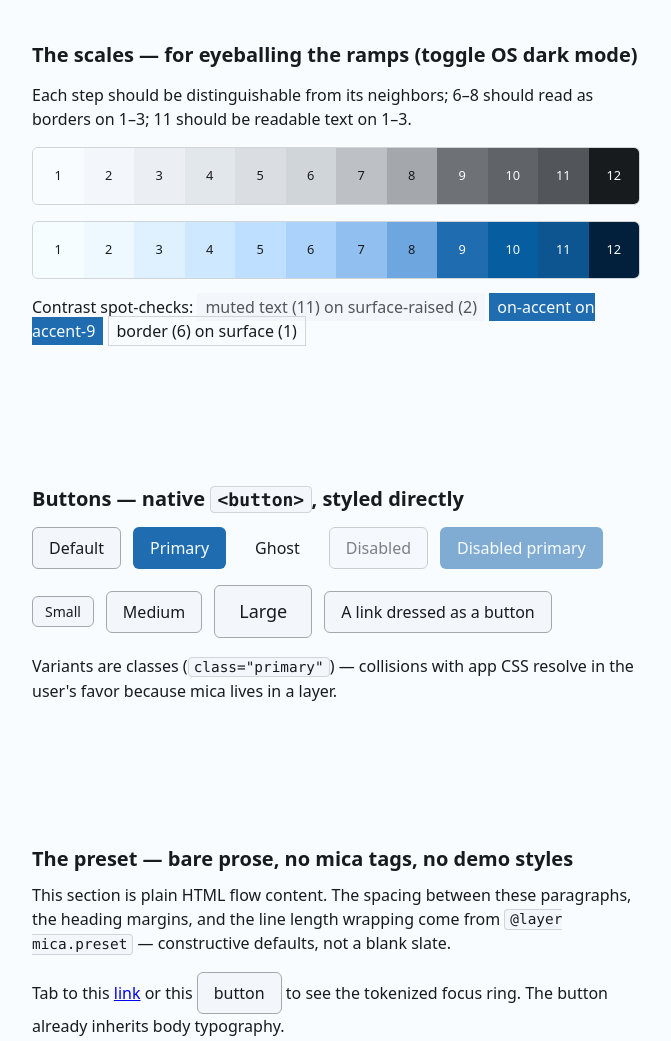
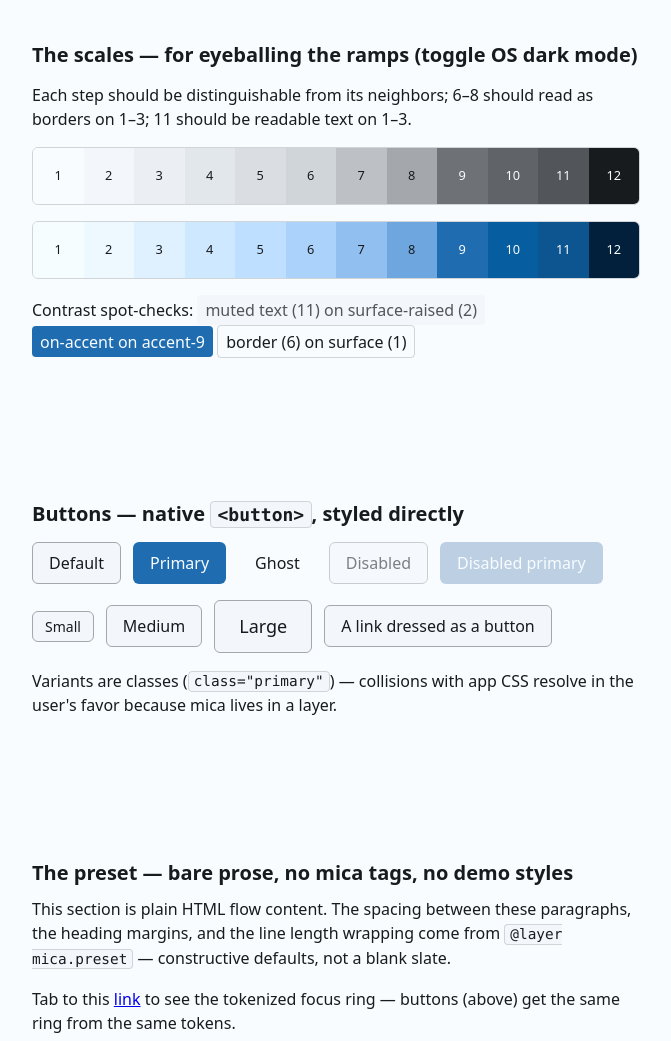
Before and after one commit to akonwi/mica, a plain HTML site: page index.html in a window 1280 px wide. Shown: the part 2584-3625 px from the top of the page, without its empty margins (304-975 px from the left). Drawn offline with Linux system fonts and the light colour scheme.

Commit message:
dark ramp low-end spread, accent 8->9 smoothing, desaturated disabled-primary, demo chip/prose nits
Verified via feedback loop: probes confirm dark n1->n2 delta 0.04,
accent-8 dark 0.58, disabled-primary chroma 0.057 both modes; visual
re-review passes all four points.

```diff
--- a/index.html
+++ b/index.html
@@ -43,6 +43,12 @@
       color: var(--neutral-12);
     }
     .scale .inv { color: var(--neutral-1); }
+    .chip {
+      display: inline-block;
+      white-space: nowrap;
+      padding: 0.2em 0.5em;
+      border-radius: var(--radius-sm);
+    }
     footer { padding-block: var(--space-2xl); color: var(--color-text-muted); }
   </style>
 </head>
@@ -186,9 +192,9 @@
           <div style="background: var(--accent-11)" class="inv">11</div>
           <div style="background: var(--accent-12)" class="inv">12</div>
         </div>
-        <p>Contrast spot-checks: <span style="background: var(--neutral-2); color: var(--neutral-11); padding: 0.2em 0.5em">muted text (11) on surface-raised (2)</span>
-        <span style="background: var(--accent-9); color: var(--color-on-accent); padding: 0.2em 0.5em">on-accent on accent-9</span>
-        <span style="border: 1px solid var(--neutral-6); padding: 0.2em 0.5em">border (6) on surface (1)</span></p>
+        <p>Contrast spot-checks: <span class="chip" style="background: var(--neutral-2); color: var(--neutral-11)">muted text (11) on surface-raised (2)</span>
+        <span class="chip" style="background: var(--accent-9); color: var(--color-on-accent)">on-accent on accent-9</span>
+        <span class="chip" style="border: 1px solid var(--neutral-6)">border (6) on surface (1)</span></p>
       </m-vstack>
     </section>
 
@@ -218,8 +224,8 @@
       <p>This section is plain HTML flow content. The spacing between these
       paragraphs, the heading margins, and the line length wrapping come from
       <code>@layer mica.preset</code> — constructive defaults, not a blank slate.</p>
-      <p>Tab to this <a href="#main">link</a> or this <button>button</button> to
-      see the tokenized focus ring. The button already inherits body typography.</p>
+      <p>Tab to this <a href="#main">link</a> to see the tokenized focus ring —
+      buttons (above) get the same ring from the same tokens.</p>
       <h3>A following heading gets breathing room above</h3>
       <p>Because it isn't a first child. Inside a stack, all of this rhythm
       yields to <code>gap</code> — the stack owns spacing.</p>
--- a/mica.css
+++ b/mica.css
@@ -55,10 +55,10 @@
        9 = solid … 12 = high-contrast text. light-dark() is baked into
        every step, so code written against steps gets dark mode free. */
     --neutral-1:  light-dark(oklch(99%   var(--neutral-chroma) var(--hue)), oklch(19% var(--neutral-chroma) var(--hue)));
-    --neutral-2:  light-dark(oklch(97.5% var(--neutral-chroma) var(--hue)), oklch(21% var(--neutral-chroma) var(--hue)));
-    --neutral-3:  light-dark(oklch(95%   var(--neutral-chroma) var(--hue)), oklch(25% var(--neutral-chroma) var(--hue)));
-    --neutral-4:  light-dark(oklch(92.5% var(--neutral-chroma) var(--hue)), oklch(28% var(--neutral-chroma) var(--hue)));
-    --neutral-5:  light-dark(oklch(90%   var(--neutral-chroma) var(--hue)), oklch(31% var(--neutral-chroma) var(--hue)));
+    --neutral-2:  light-dark(oklch(97.5% var(--neutral-chroma) var(--hue)), oklch(23% var(--neutral-chroma) var(--hue)));
+    --neutral-3:  light-dark(oklch(95%   var(--neutral-chroma) var(--hue)), oklch(26% var(--neutral-chroma) var(--hue)));
+    --neutral-4:  light-dark(oklch(92.5% var(--neutral-chroma) var(--hue)), oklch(29% var(--neutral-chroma) var(--hue)));
+    --neutral-5:  light-dark(oklch(90%   var(--neutral-chroma) var(--hue)), oklch(32% var(--neutral-chroma) var(--hue)));
     --neutral-6:  light-dark(oklch(87%   var(--neutral-chroma) var(--hue)), oklch(35% var(--neutral-chroma) var(--hue)));
     --neutral-7:  light-dark(oklch(81%   var(--neutral-chroma) var(--hue)), oklch(42% var(--neutral-chroma) var(--hue)));
     --neutral-8:  light-dark(oklch(73%   var(--neutral-chroma) var(--hue)), oklch(50% var(--neutral-chroma) var(--hue)));
@@ -69,13 +69,13 @@
 
     /* accent scale: chroma tapers at the extremes, peaks at the solid */
     --accent-1:  light-dark(oklch(99%   calc(var(--chroma) * 0.1) var(--hue)), oklch(19% calc(var(--chroma) * 0.15) var(--hue)));
-    --accent-2:  light-dark(oklch(97.5% calc(var(--chroma) * 0.15) var(--hue)), oklch(21% calc(var(--chroma) * 0.2) var(--hue)));
-    --accent-3:  light-dark(oklch(95%   calc(var(--chroma) * 0.25) var(--hue)), oklch(26% calc(var(--chroma) * 0.35) var(--hue)));
-    --accent-4:  light-dark(oklch(92%   calc(var(--chroma) * 0.35) var(--hue)), oklch(30% calc(var(--chroma) * 0.5) var(--hue)));
-    --accent-5:  light-dark(oklch(89%   calc(var(--chroma) * 0.45) var(--hue)), oklch(34% calc(var(--chroma) * 0.6) var(--hue)));
+    --accent-2:  light-dark(oklch(97.5% calc(var(--chroma) * 0.15) var(--hue)), oklch(23% calc(var(--chroma) * 0.2) var(--hue)));
+    --accent-3:  light-dark(oklch(95%   calc(var(--chroma) * 0.25) var(--hue)), oklch(27% calc(var(--chroma) * 0.35) var(--hue)));
+    --accent-4:  light-dark(oklch(92%   calc(var(--chroma) * 0.35) var(--hue)), oklch(31% calc(var(--chroma) * 0.5) var(--hue)));
+    --accent-5:  light-dark(oklch(89%   calc(var(--chroma) * 0.45) var(--hue)), oklch(35% calc(var(--chroma) * 0.6) var(--hue)));
     --accent-6:  light-dark(oklch(85%   calc(var(--chroma) * 0.55) var(--hue)), oklch(39% calc(var(--chroma) * 0.7) var(--hue)));
     --accent-7:  light-dark(oklch(79%   calc(var(--chroma) * 0.65) var(--hue)), oklch(46% calc(var(--chroma) * 0.8) var(--hue)));
-    --accent-8:  light-dark(oklch(71%   calc(var(--chroma) * 0.8) var(--hue)), oklch(54% calc(var(--chroma) * 0.9) var(--hue)));
+    --accent-8:  light-dark(oklch(71%   calc(var(--chroma) * 0.8) var(--hue)), oklch(58% calc(var(--chroma) * 0.9) var(--hue)));
     --accent-9:  light-dark(oklch(52%   var(--chroma) var(--hue)), oklch(70% var(--chroma) var(--hue)));
     --accent-10: light-dark(oklch(47%   var(--chroma) var(--hue)), oklch(75% var(--chroma) var(--hue)));
     --accent-11: light-dark(oklch(44%   calc(var(--chroma) * 0.9) var(--hue)), oklch(80% calc(var(--chroma) * 0.9) var(--hue)));
@@ -222,6 +222,11 @@
       }
       &:active:not(:disabled, [aria-disabled="true"]) {
         background: var(--accent-11);
+      }
+
+      /* disabled reads as inert, not as a saturated button behind glass */
+      &:where(:disabled, [aria-disabled="true"]) {
+        background: color-mix(in oklch, var(--accent-9) 40%, var(--neutral-6));
       }
     }
 
```
